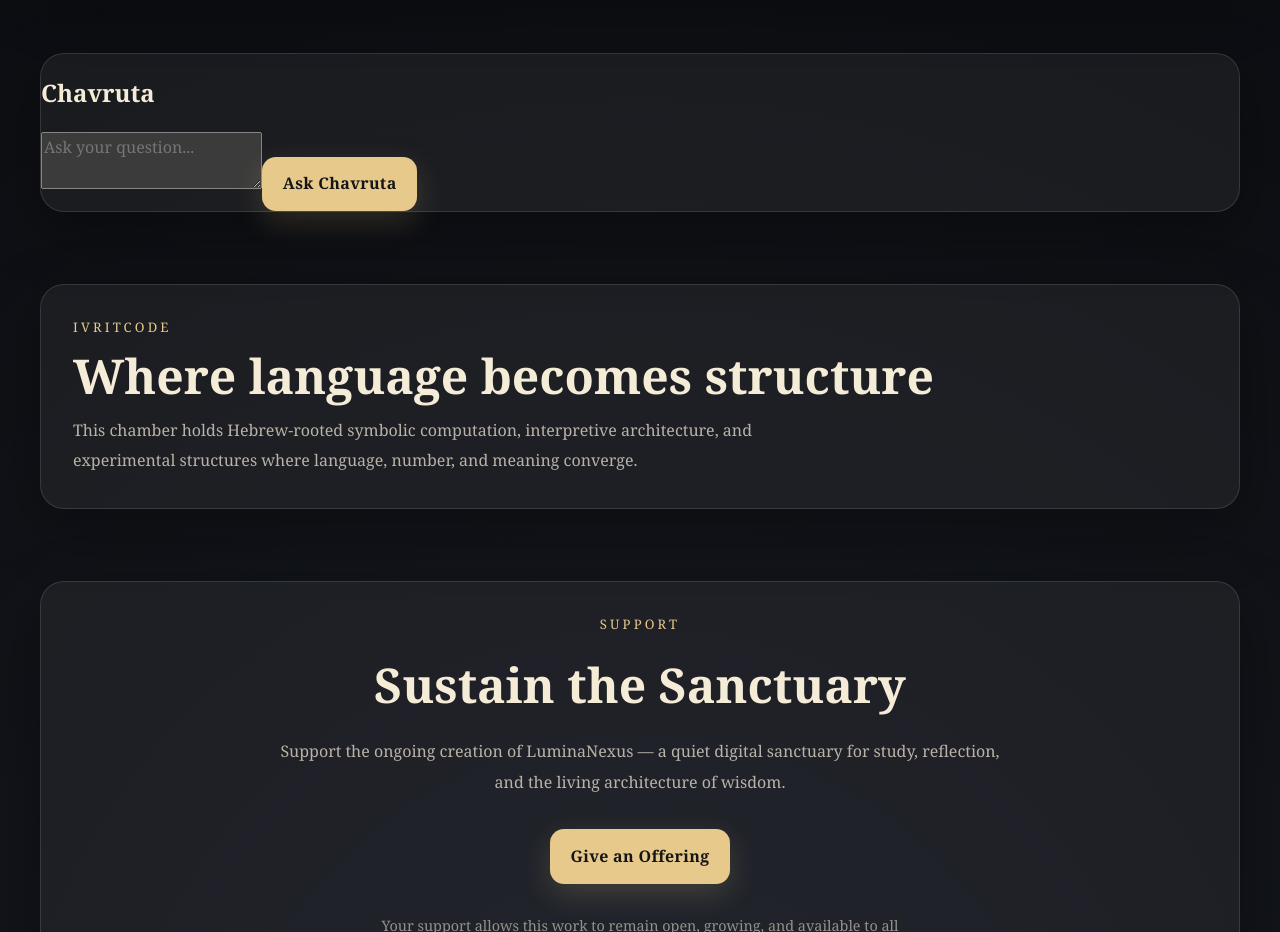
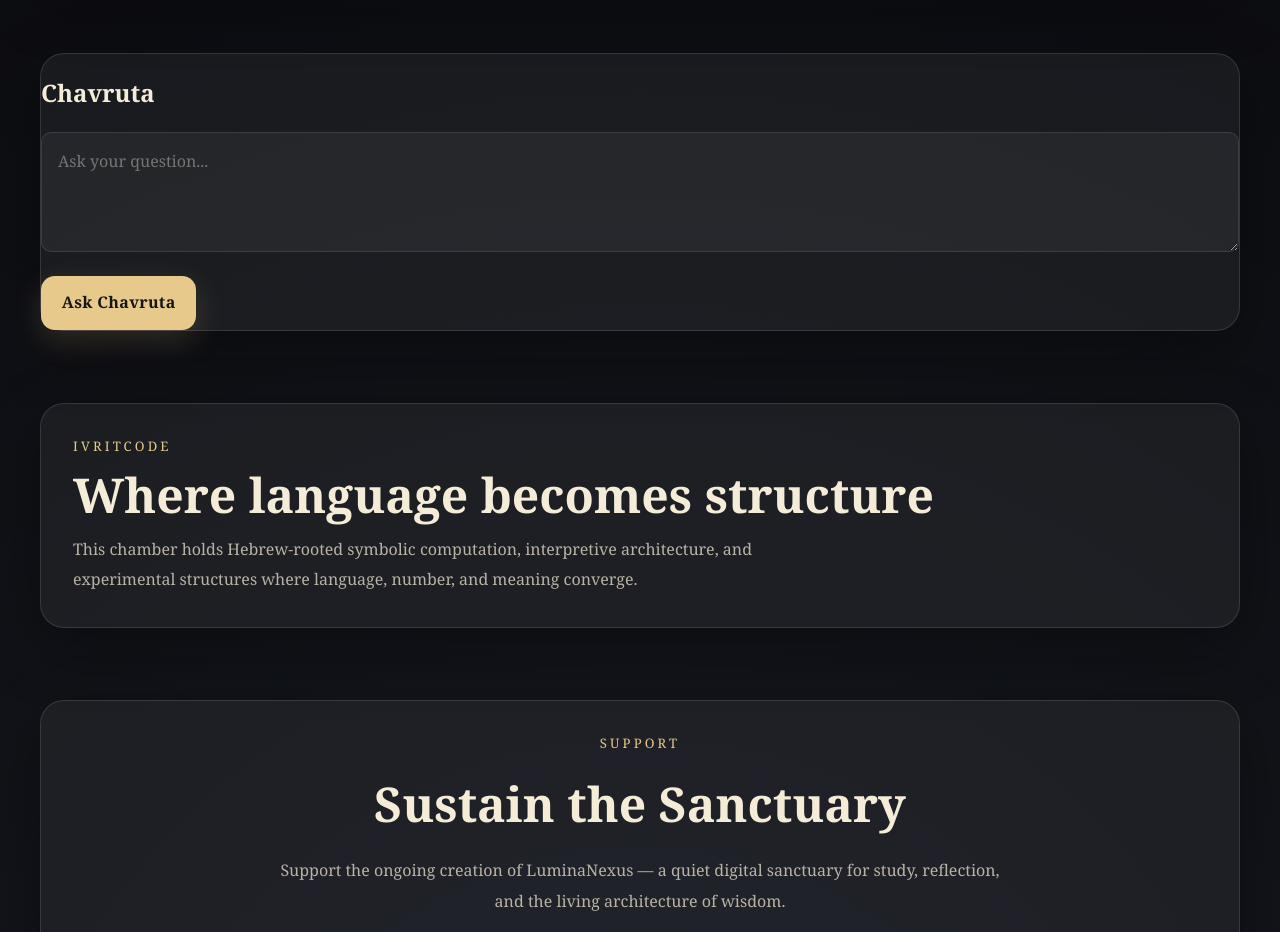
Before and after one commit to richardatf-oss/luminanexus-site, a React (Vite) app: page / in a window 1280 px wide. Shown: the part 5660-6592 px from the top of the page. Built offline with nearby package versions, Linux system fonts and the light colour scheme.

Commit message:
Update global.css

```diff
--- a/src/styles/global.css
+++ b/src/styles/global.css
@@ -934,3 +934,46 @@ main section {
   border-color: #d4af37;
   box-shadow: 0 0 0 1px #d4af37;
 }
+.chavruta-input {
+  width: 100%;
+  min-height: 120px;
+  padding: 1rem;
+  margin-bottom: 1rem;
+  background: rgba(255,255,255,0.05);
+  border: 1px solid rgba(255,255,255,0.1);
+  border-radius: 10px;
+  color: white;
+  resize: vertical;
+}
+
+.chavruta-loading {
+  margin-top: 1rem;
+  opacity: 0.7;
+}
+
+.chavruta-response {
+  margin-top: 1.5rem;
+  padding: 1rem;
+  border: 1px solid rgba(255,255,255,0.1);
+  border-radius: 10px;
+}
+
+.chavruta-history {
+  margin-top: 2rem;
+}
+
+.chavruta-history-item {
+  margin-bottom: 1rem;
+  padding: 1rem;
+  background: rgba(255,255,255,0.03);
+  border-radius: 8px;
+}
+
+.chavruta-history-item .q {
+  font-weight: bold;
+  margin-bottom: 0.5rem;
+}
+
+.chavruta-history-item .a {
+  opacity: 0.85;
+}
```
